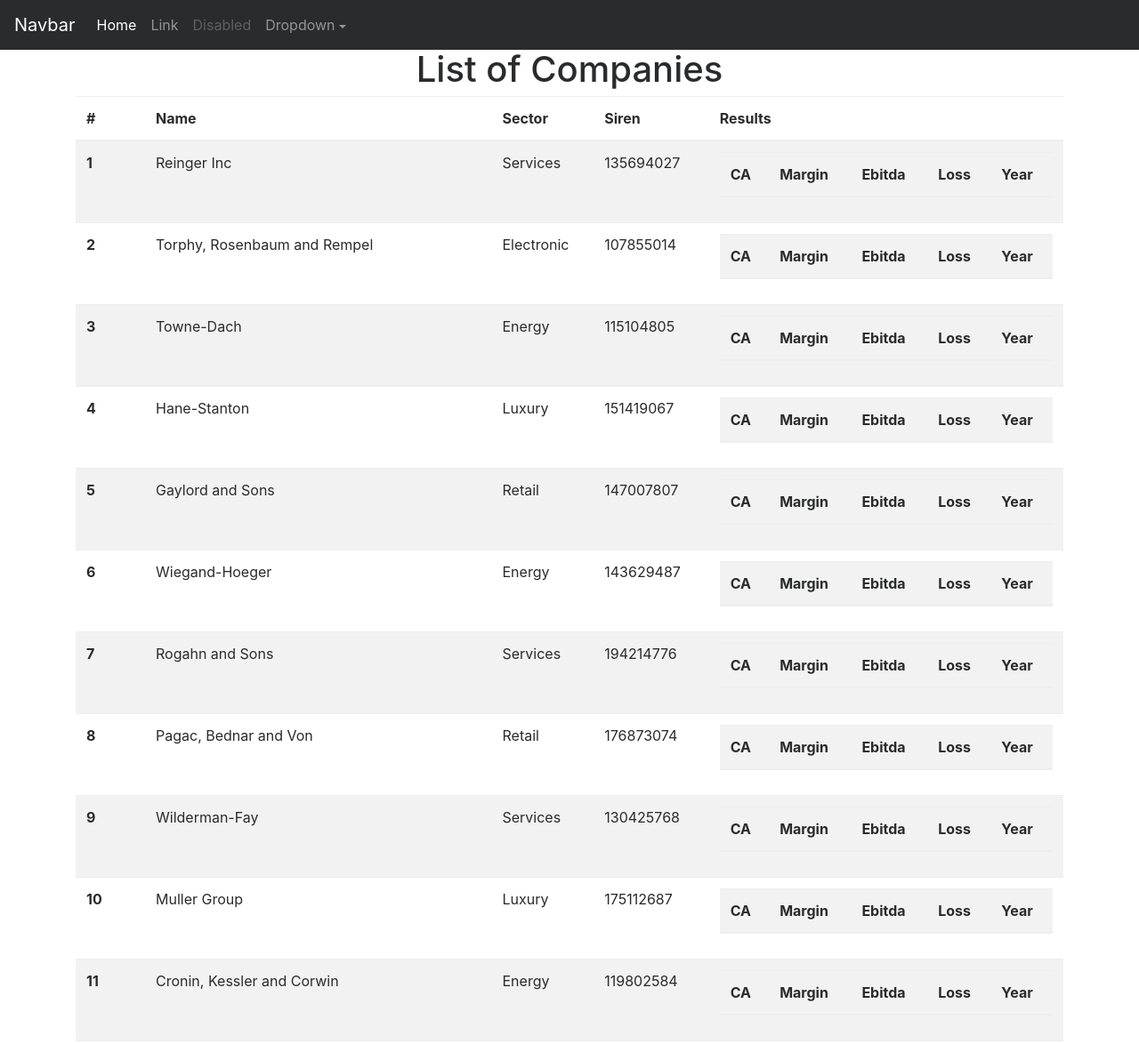
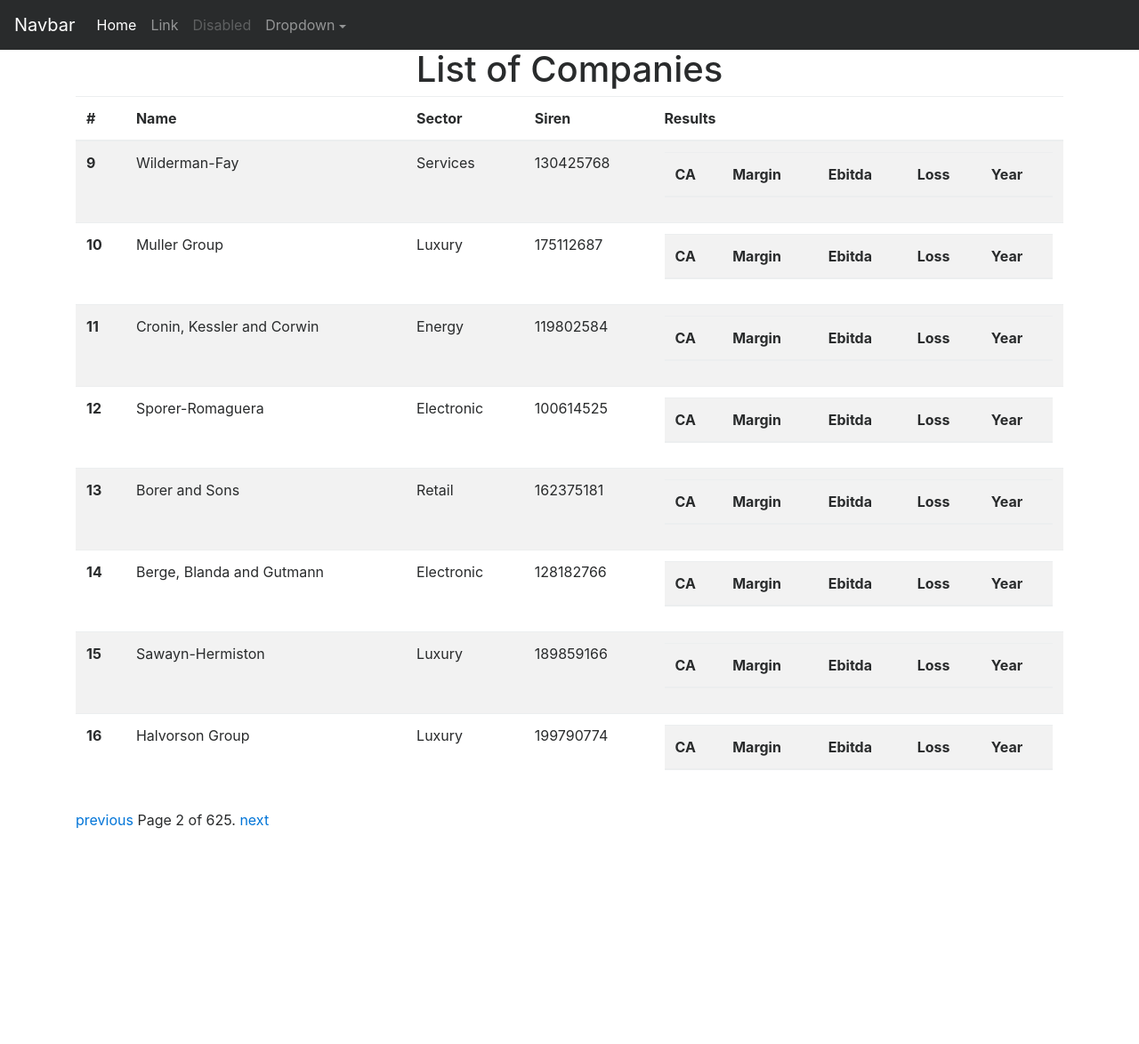
Before and after one commit to pythonmentor/nicolas-test-django, a Django app: page /?page=2 in a window 1280 px wide. Shown: the top 1174 px of the page at 89% size. After the commit the page ends 932 px from the top, so only its background shows below. Run offline with Django 3.2, Linux system fonts and the light colour scheme; data comes from the database, SQL or seed files in the repository; both versions use the stored data as it was after the commit; lists and menus that the app fills with data are empty; parts of the project's set-up code (start-up, migrations or seed data) failed here and were passed over; some libraries are stand-ins or nearby versions.

Commit message:
add pagination

```diff
--- a/company/templates/index.html
+++ b/company/templates/index.html
@@ -57,5 +57,24 @@
         </table>
     </div>
 </div>
+<div class='row justify-content-center'>
+  <div class='col-md-12'>
+    <div class="pagination">
+      <div class="step-links">
+        {% if companies.has_previous %}
+            <a href="?page={{ companies.previous_page_number }}">previous</a>
+        {% endif %}
+
+        <span class="current">
+            Page {{ companies.number }} of {{ companies.paginator.num_pages }}.
+        </span>
+
+        {% if companies.has_next %}
+            <a href="?page={{ companies.next_page_number }}">next</a>
+        {% endif %}
+      </div>
+    </div>
+  </div>
+</div>
 
 {% endblock content %}
--- a/company/views.py
+++ b/company/views.py
@@ -1,6 +1,7 @@
 # -*- coding: utf-8 -*-
 from __future__ import unicode_literals
 from django.shortcuts import render
+from django.core.paginator import Paginator, EmptyPage, PageNotAnInteger
 from .models import Company
 import json
 
@@ -12,6 +13,17 @@ with open('mock_data.json', 'r') as f:
 
 def index(request):
     companies = Company.objects.all()
+    paginator = Paginator(companies, 8)
+
+    page = request.GET.get('page')
+    try:
+        companies = paginator.page(page)
+    except PageNotAnInteger:
+        # If page is not an integer, deliver first page.
+        companies = paginator.page(1)
+    except EmptyPage:
+        # If page is out of range (e.g. 9999), deliver last page of results.
+        companies = paginator.page(paginator.num_pages)
 
     context = {
         "companies": companies
```
Also changed, not shown: db.sqlite3.
